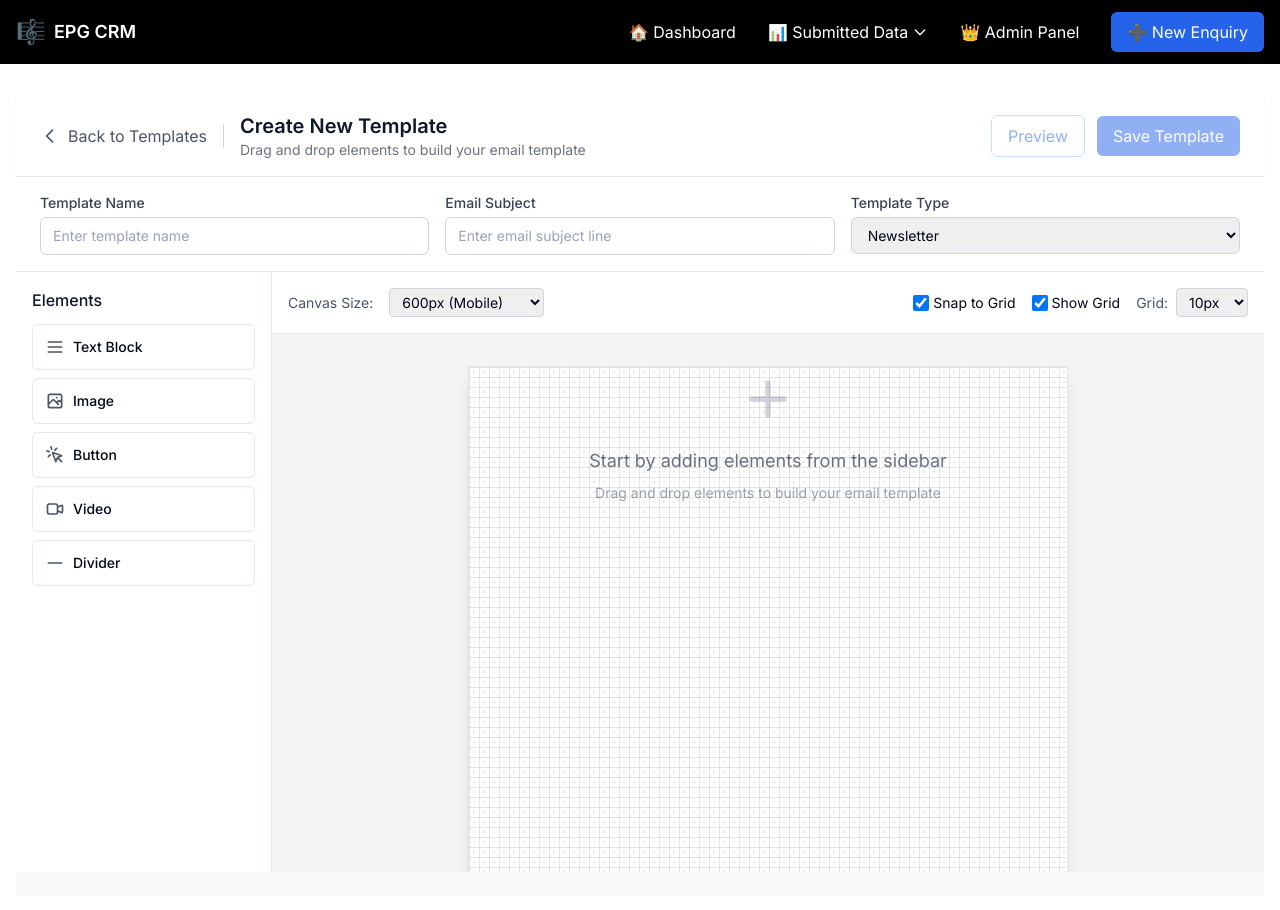
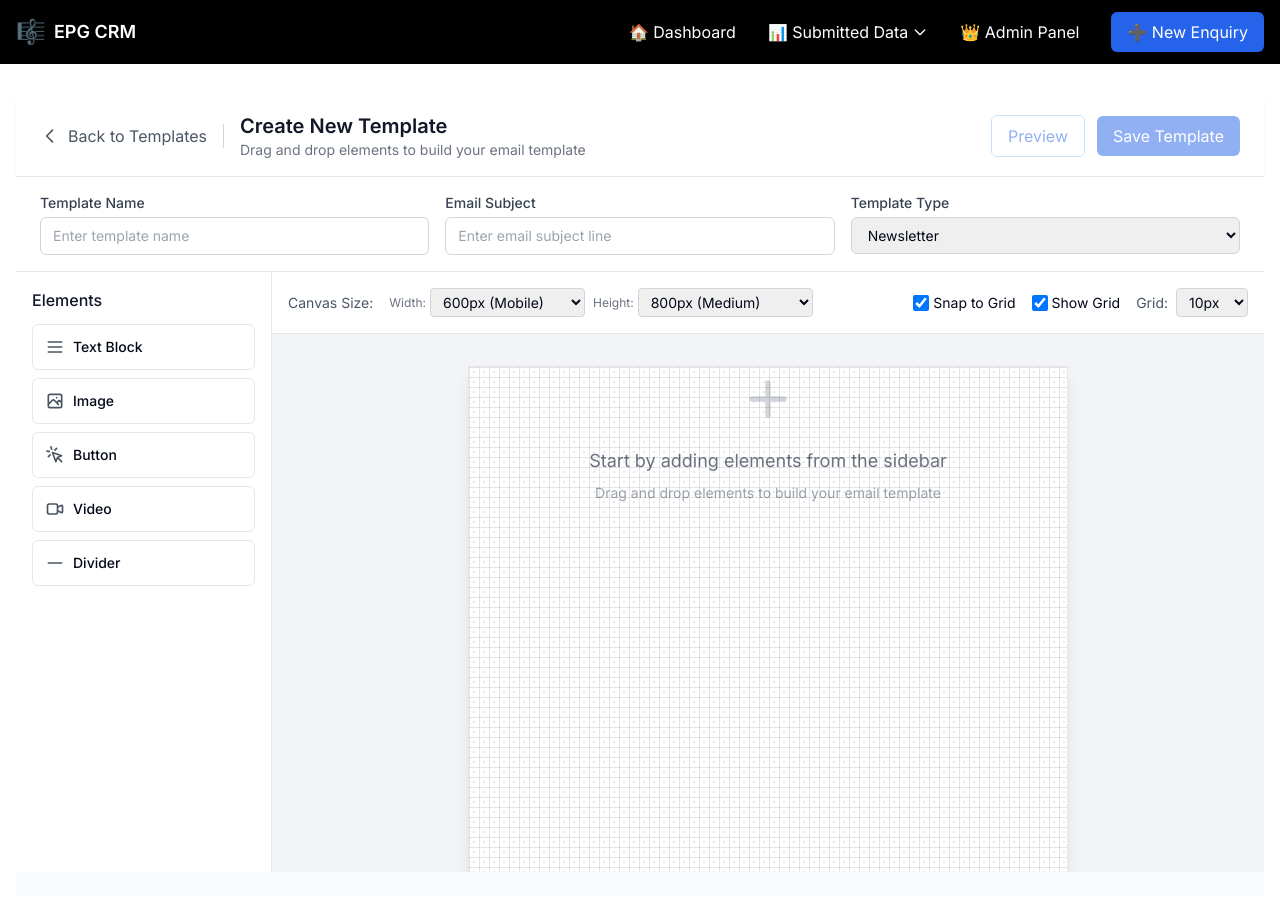
Before and after one commit to steinwayau/CRM, a Next.js app: page /admin/customer-emails/template-editor in a window 1280 px wide. Shown: the top 910 px of the page. Built offline with nearby package versions, Linux system fonts and the light colour scheme.

Commit message:
Add canvas height controls to template editor - users can now extend email template height from 600px to 2000px for longer newsletters [FORCE DEPLOY]

```diff
--- a/src/app/admin/customer-emails/template-editor/page.tsx
+++ b/src/app/admin/customer-emails/template-editor/page.tsx
@@ -862,6 +862,9 @@ export default function TemplateEditorPage() {
             <div className="flex items-center justify-between">
               <div className="flex items-center space-x-4">
                 <span className="text-sm text-gray-600">Canvas Size:</span>
+                <div className="flex items-center space-x-2">
+                  <div className="flex items-center space-x-1">
+                    <span className="text-xs text-gray-500">Width:</span>
                     <select
                       value={canvasSize.width}
                       onChange={(e) => setCanvasSize({...canvasSize, width: parseInt(e.target.value)})}
@@ -871,6 +874,23 @@ export default function TemplateEditorPage() {
                       <option value="800">800px (Tablet)</option>
                       <option value="1000">1000px (Desktop)</option>
                     </select>
+                  </div>
+                  <div className="flex items-center space-x-1">
+                    <span className="text-xs text-gray-500">Height:</span>
+                    <select
+                      value={canvasSize.height}
+                      onChange={(e) => setCanvasSize({...canvasSize, height: parseInt(e.target.value)})}
+                      className="px-2 py-1 border border-gray-300 rounded text-sm"
+                    >
+                      <option value="600">600px (Short)</option>
+                      <option value="800">800px (Medium)</option>
+                      <option value="1000">1000px (Long)</option>
+                      <option value="1200">1200px (Very Long)</option>
+                      <option value="1500">1500px (Extra Long)</option>
+                      <option value="2000">2000px (Newsletter)</option>
+                    </select>
+                  </div>
+                </div>
               </div>
 
               <div className="flex items-center space-x-4">
```
Lines whose indentation alone changed are shown as unchanged.
